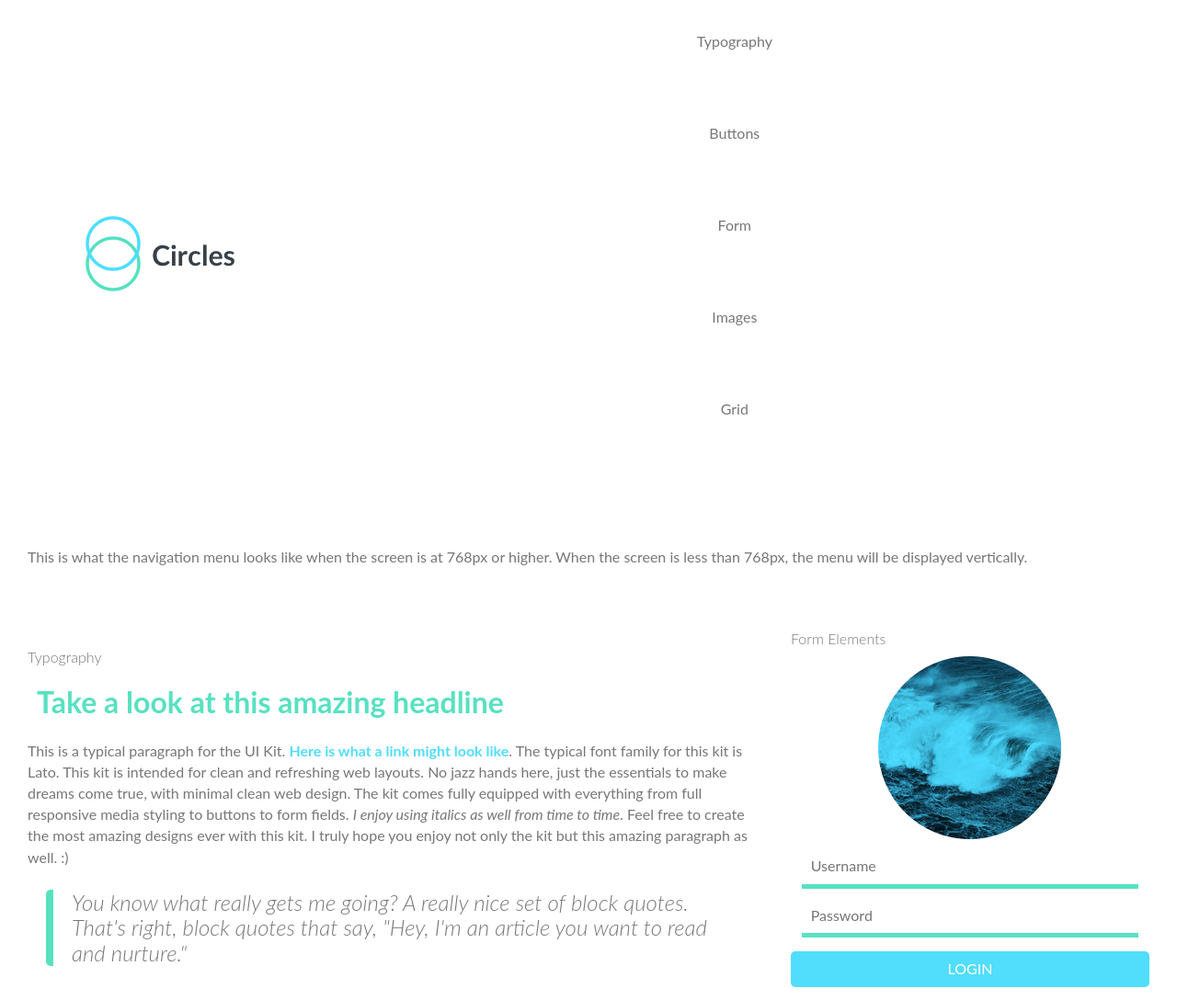
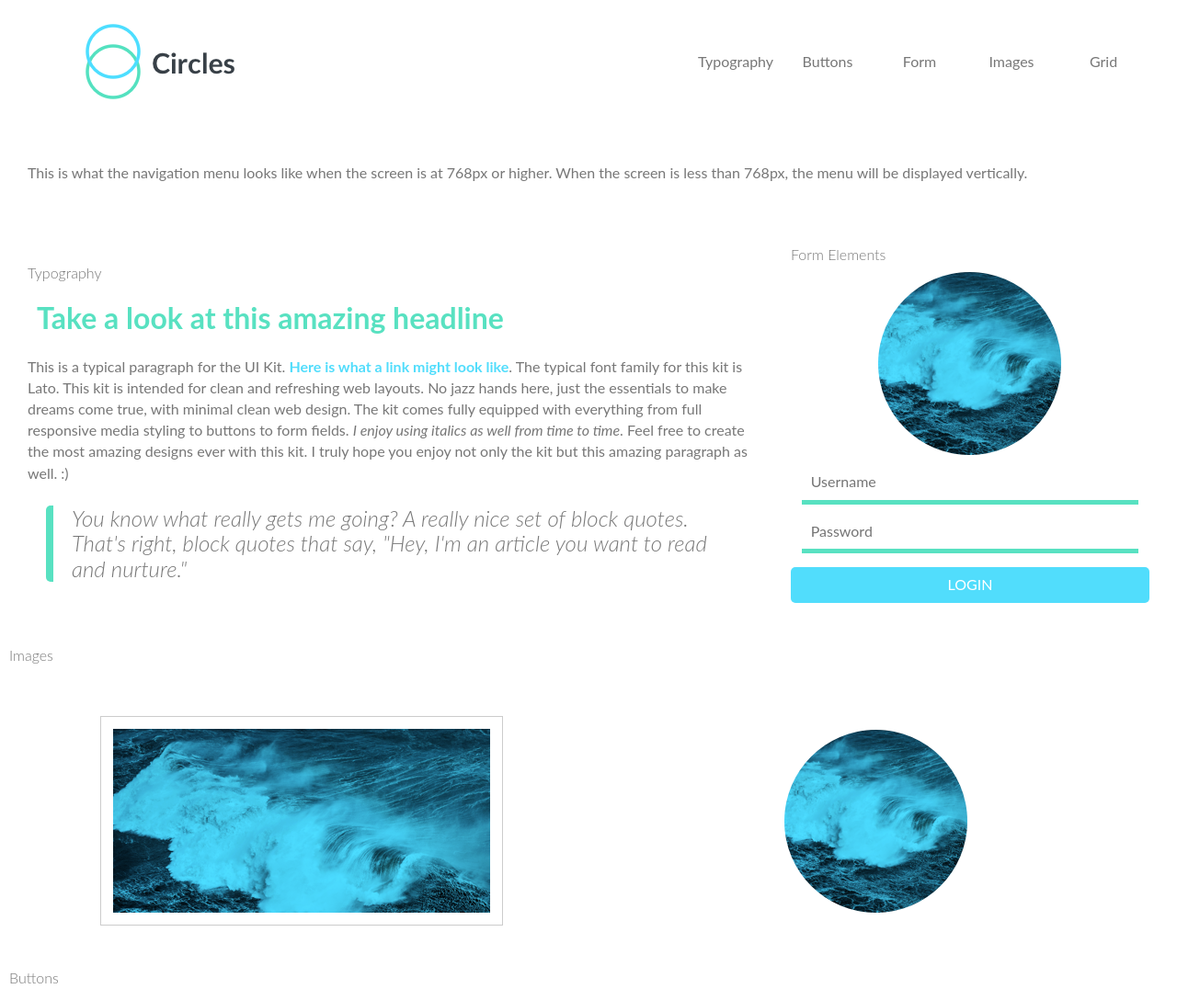
Before and after one commit to hayleyw17/techdegree-project04, a plain HTML site: page index.html in a window 1280 px wide. Shown: the top 1088 px of the page at 92% size. Drawn offline with Linux system fonts and the light colour scheme.

Commit message:
Updated Components Partial
Shifted the order so that 'media-queries' came at the end

```diff
--- a/scss/component/_index.scss
+++ b/scss/component/_index.scss
@@ -6,5 +6,5 @@
         'form',
         'grid',
         'image',
-        'media-queries',
-        'nav';
+        'nav',
+        'media-queries';
```
Also changed, not shown: css/styles.css, 1 other file.
